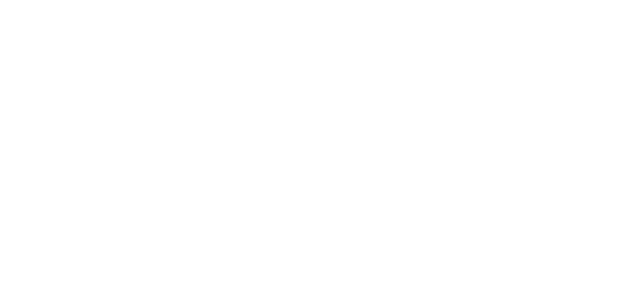
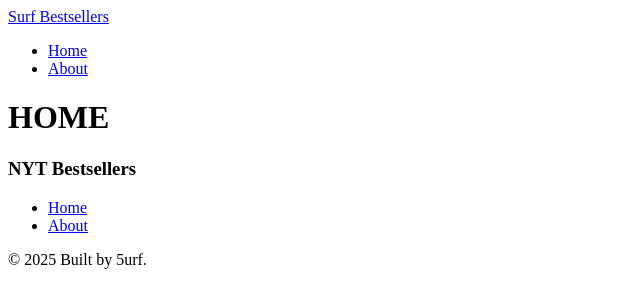
Before and after one commit to 5urf/bestseller-explorer, a Next.js app: page / in a window 1280 px wide. Shown: the top 308 px of the page, without its empty margins (0-640 px from the left). Built offline with nearby package versions, Linux system fonts and the light colour scheme.

Commit message:
feat: 앱 라우터 기반 프로젝트 구조 및 기본 페이지 컴포넌트 설정

```diff
--- /dev/null
+++ b/src/app/components/Footer.tsx
@@ -0,0 +1,32 @@
+import Link from "next/link";
+
+const Footer = () => {
+  const currentYear = new Date().getFullYear();
+
+  return (
+    <footer>
+      <div className='footer-content'>
+        <div className='footer-logo'>
+          <h3>NYT Bestsellers</h3>
+        </div>
+
+        <div className='footer-links'>
+          <ul>
+            <li>
+              <Link href='/'>Home</Link>
+            </li>
+            <li>
+              <Link href='/about'>About</Link>
+            </li>
+          </ul>
+        </div>
+      </div>
+
+      <div className='footer-bottom'>
+        <p>© {currentYear} Built by 5urf.</p>
+      </div>
+    </footer>
+  );
+};
+
+export default Footer;
--- /dev/null
+++ b/src/app/components/Header.tsx
@@ -0,0 +1,28 @@
+"use client";
+
+import Link from "next/link";
+import { usePathname } from "next/navigation";
+
+const Header = () => {
+  const pathname = usePathname();
+
+  return (
+    <header>
+      <div>
+        <Link href='/'>Surf Bestsellers</Link>
+      </div>
+      <nav>
+        <ul>
+          <li className={pathname === "/" ? "active" : ""}>
+            <Link href='/'>Home</Link>
+          </li>
+          <li className={pathname === "/about" ? "active" : ""}>
+            <Link href='/about'>About</Link>
+          </li>
+        </ul>
+      </nav>
+    </header>
+  );
+};
+
+export default Header;
--- a/src/app/globals.css
+++ /dev/null
@@ -1,42 +0,0 @@
-:root {
-  --background: #ffffff;
-  --foreground: #171717;
-}
-
-@media (prefers-color-scheme: dark) {
-  :root {
-    --background: #0a0a0a;
-    --foreground: #ededed;
-  }
-}
-
-html,
-body {
-  max-width: 100vw;
-  overflow-x: hidden;
-}
-
-body {
-  color: var(--foreground);
-  background: var(--background);
-  font-family: Arial, Helvetica, sans-serif;
-  -webkit-font-smoothing: antialiased;
-  -moz-osx-font-smoothing: grayscale;
-}
-
-* {
-  box-sizing: border-box;
-  padding: 0;
-  margin: 0;
-}
-
-a {
-  color: inherit;
-  text-decoration: none;
-}
-
-@media (prefers-color-scheme: dark) {
-  html {
-    color-scheme: dark;
-  }
-}
--- a/src/app/layout.tsx
+++ b/src/app/layout.tsx
@@ -1,21 +1,5 @@
-import type { Metadata } from "next";
-import { Geist, Geist_Mono } from "next/font/google";
-import "./globals.css";
-
-const geistSans = Geist({
-  variable: "--font-geist-sans",
-  subsets: ["latin"],
-});
-
-const geistMono = Geist_Mono({
-  variable: "--font-geist-mono",
-  subsets: ["latin"],
-});
-
-export const metadata: Metadata = {
-  title: "Create Next App",
-  description: "Generated by create next app",
-};
+import Footer from "./components/Footer";
+import Header from "./components/Header";
 
 export default function RootLayout({
   children,
@@ -23,9 +7,11 @@ export default function RootLayout({
   children: React.ReactNode;
 }>) {
   return (
-    <html lang="en">
-      <body className={`${geistSans.variable} ${geistMono.variable}`}>
-        {children}
+    <html lang='en'>
+      <body>
+        <Header />
+        <main>{children}</main>
+        <Footer />
       </body>
     </html>
   );
--- a/src/app/page.tsx
+++ b/src/app/page.tsx
@@ -1,3 +1,7 @@
 export default function Home() {
-  return <div></div>;
+  return (
+    <div>
+      <h1>HOME</h1>
+    </div>
+  );
 }
```
Also changed, not shown: src/app/about/page.tsx (added, +7 -0 lines), src/app/list/[id]/page.tsx (added, +9 -0 lines), src/app/styles/globals.css (added).
